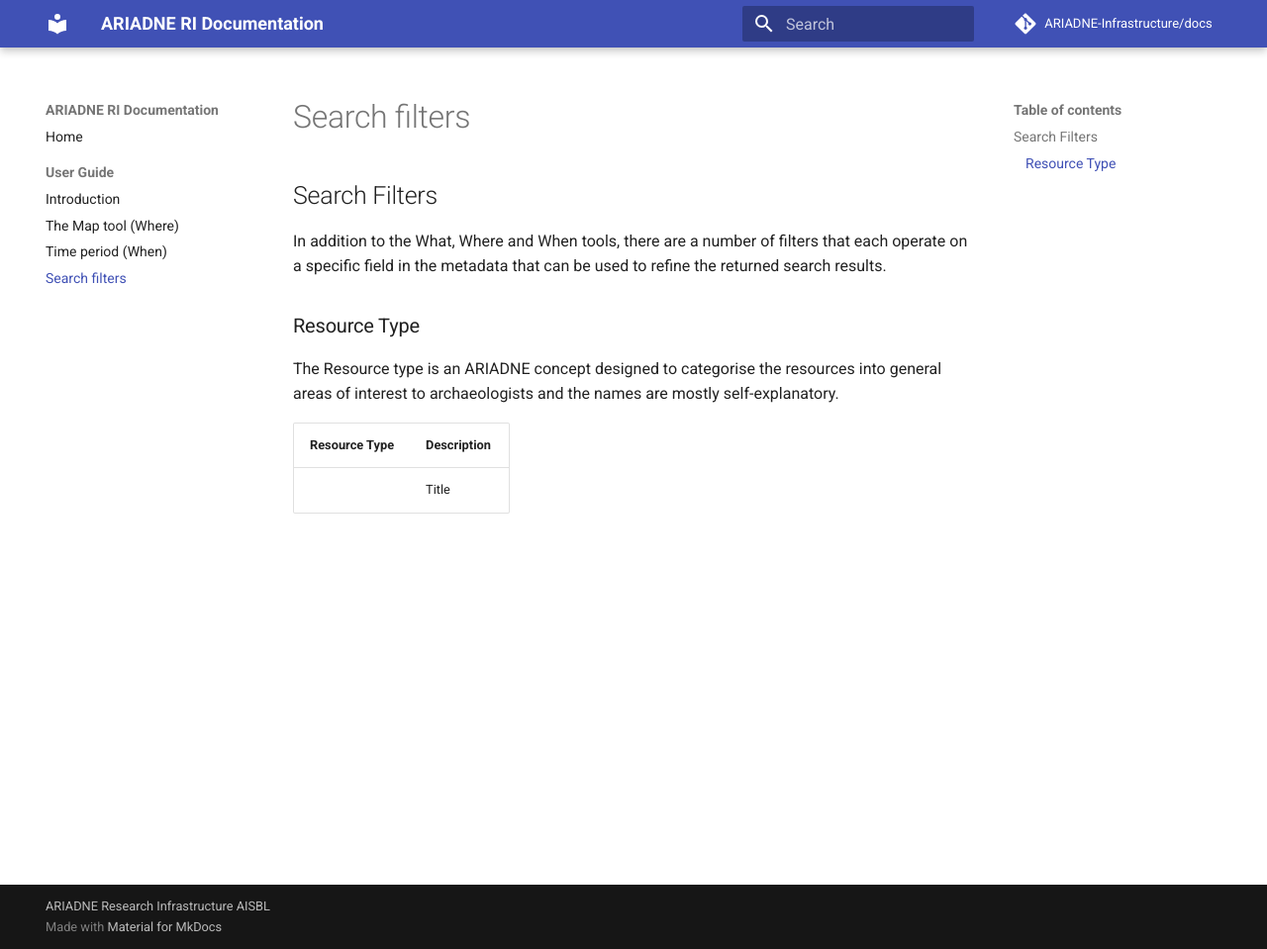
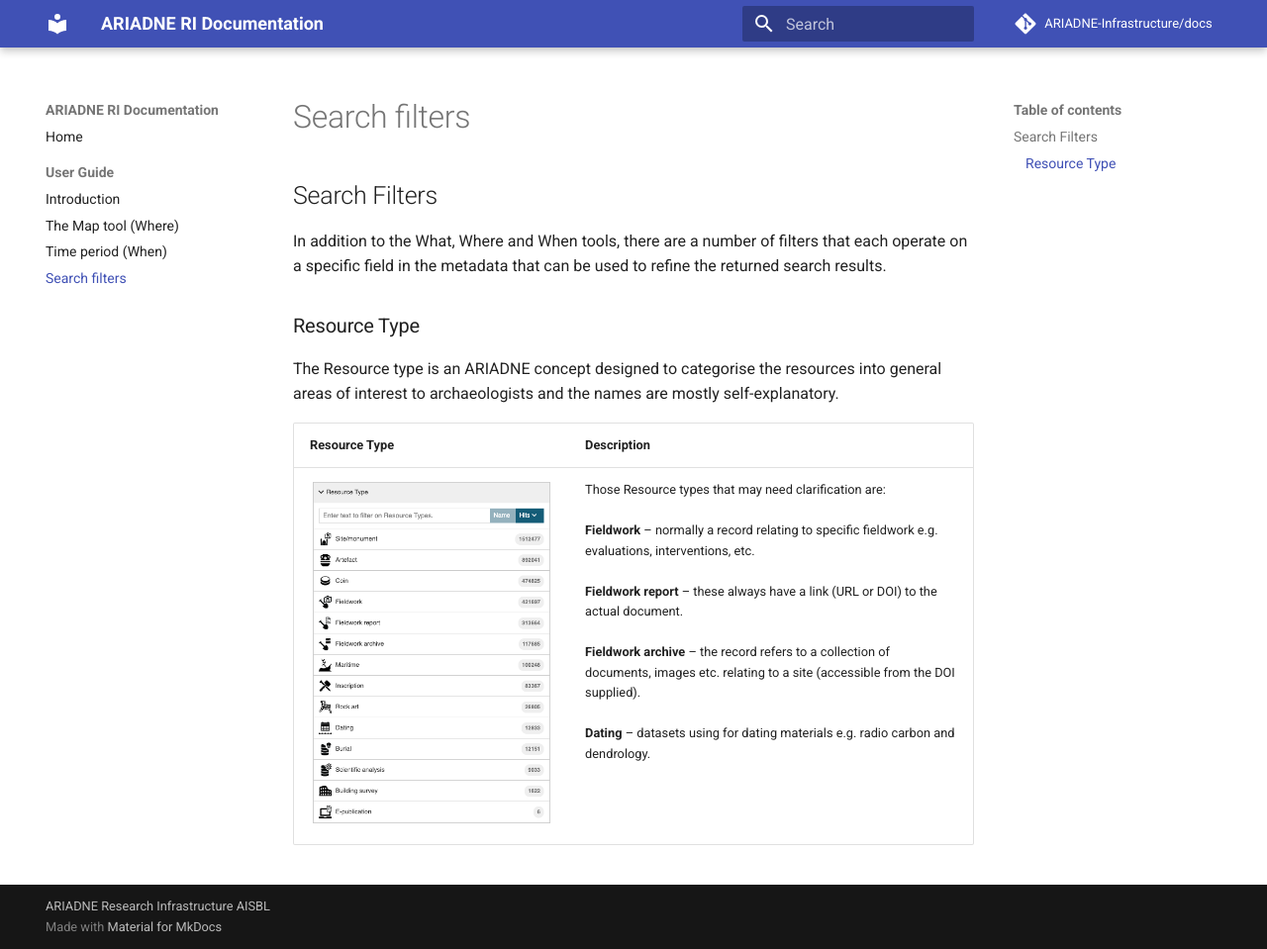
Before and after one commit to uoy-ads/hsds-data-catalogue-docs, an MkDocs documentation site: the page built from docs/Portal_User_Guide/Section-4_Search_Filters.md, in a window 1280 px wide and 959 px high. Shown: the whole window at 99% size. Built offline with MkDocs 1.6.1 and Material for MkDocs 9.7.7, drawn with Linux system fonts in a browser that asks for light colours; comment, search, counter and statistics services are not loaded.

Commit message:
Update Section-4_Search_Filters.md

```diff
--- a/docs/Portal_User_Guide/Section-4_Search_Filters.md
+++ b/docs/Portal_User_Guide/Section-4_Search_Filters.md
@@ -8,4 +8,4 @@
 
 | Resource Type | Description |
 | ----------- | ----------- |
-|  | Title |
+| ![image](../assets/21-Resource-types.png) | Those Resource types that may need clarification are: <Br><Br>**Fieldwork** – normally a record relating to specific fieldwork e.g. evaluations, interventions, etc. <Br><Br>**Fieldwork report** – these always have a link (URL or DOI) to the actual document.<Br><Br>**Fieldwork archive** – the record refers to a collection of documents, images etc. relating to a site (accessible from the DOI supplied).<Br><Br>**Dating** – datasets using for dating materials e.g. radio carbon and dendrology. |
```
